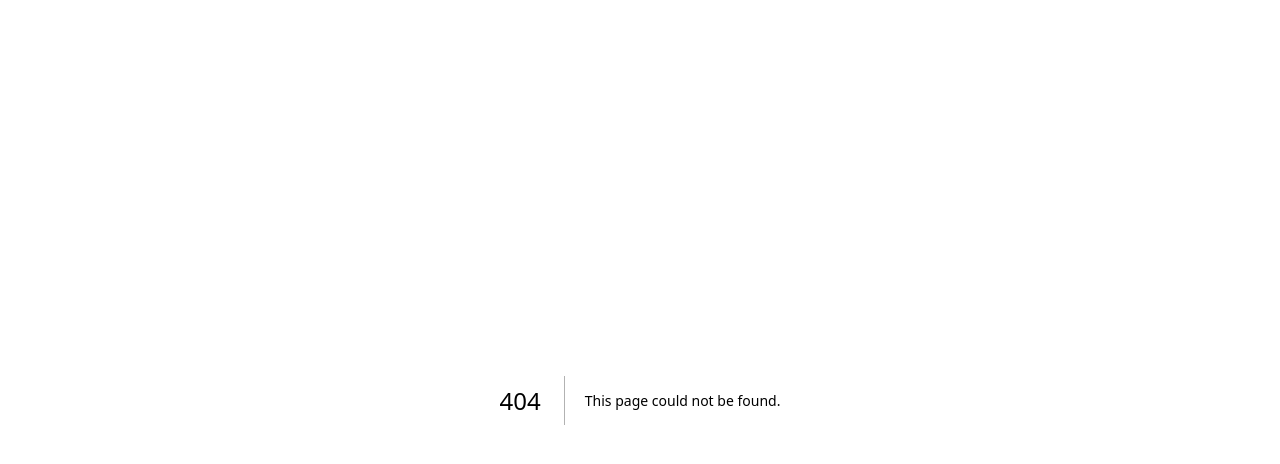
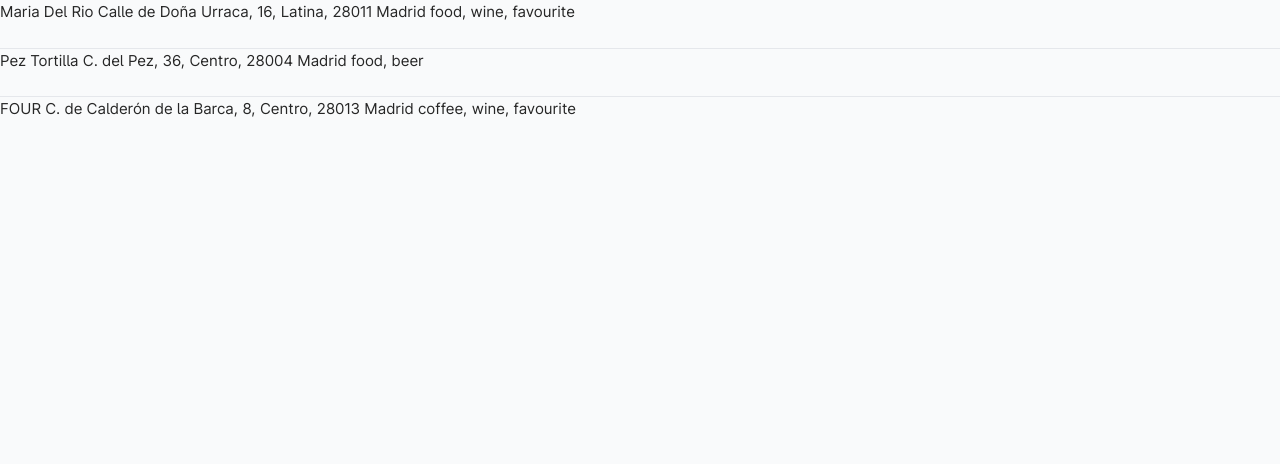
Before and after one commit to hemaaanth/site, a Next.js app: page /places/content/madrid in a window 1280 px wide. Before the commit this address had no page. Shown: the top 464 px of the page. Built offline with nearby package versions, Linux system fonts and the light colour scheme; what tailwindcss-touch would draw is missing.

Commit message:
stubbing out madrid

```diff
--- /dev/null
+++ b/pages/places/content/madrid.mdx
@@ -0,0 +1,22 @@
+---
+title: "Madrid, Spain"
+date: "2024"
+rank: 1
+status: "draft"
+---
+
+Maria Del Rio
+Calle de Doña Urraca, 16, Latina, 28011 Madrid
+food, wine, favourite
+
+---
+
+Pez Tortilla
+C. del Pez, 36, Centro, 28004 Madrid
+food, beer
+
+---
+
+FOUR
+C. de Calderón de la Barca, 8, Centro, 28013 Madrid
+coffee, wine, favourite
```
Also changed, not shown: 1 other file (tests, documents, lock files or other folders).
